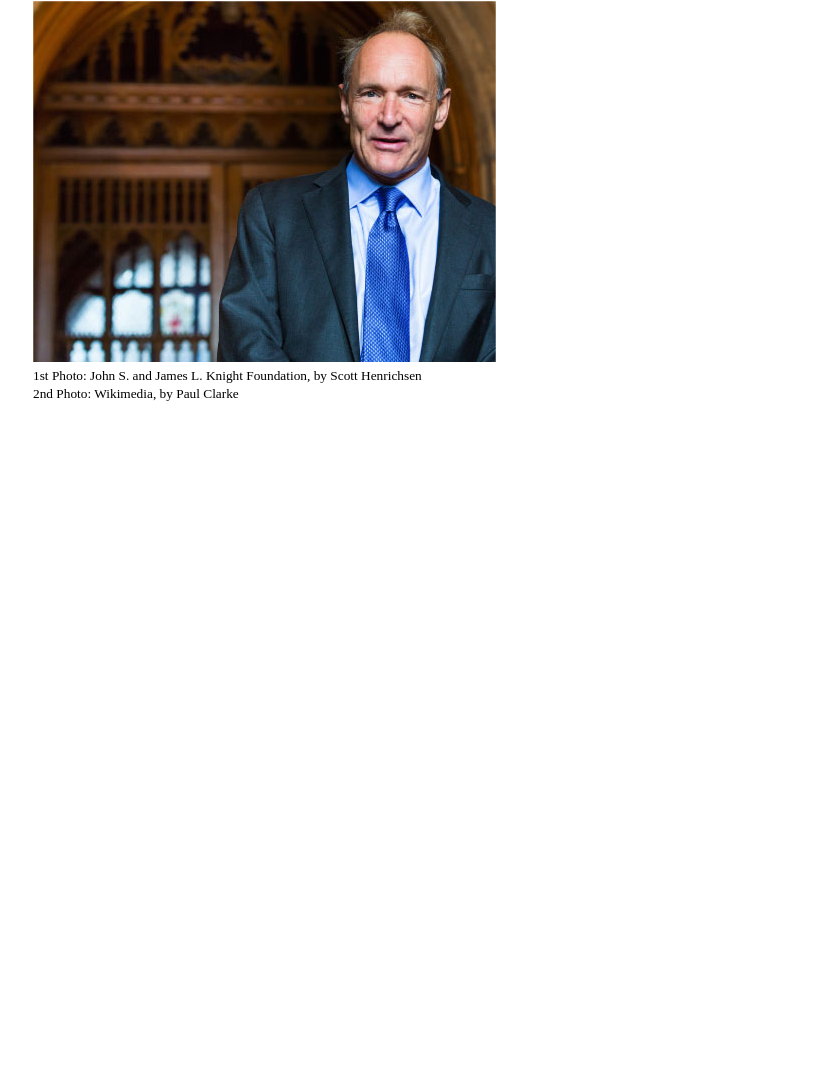
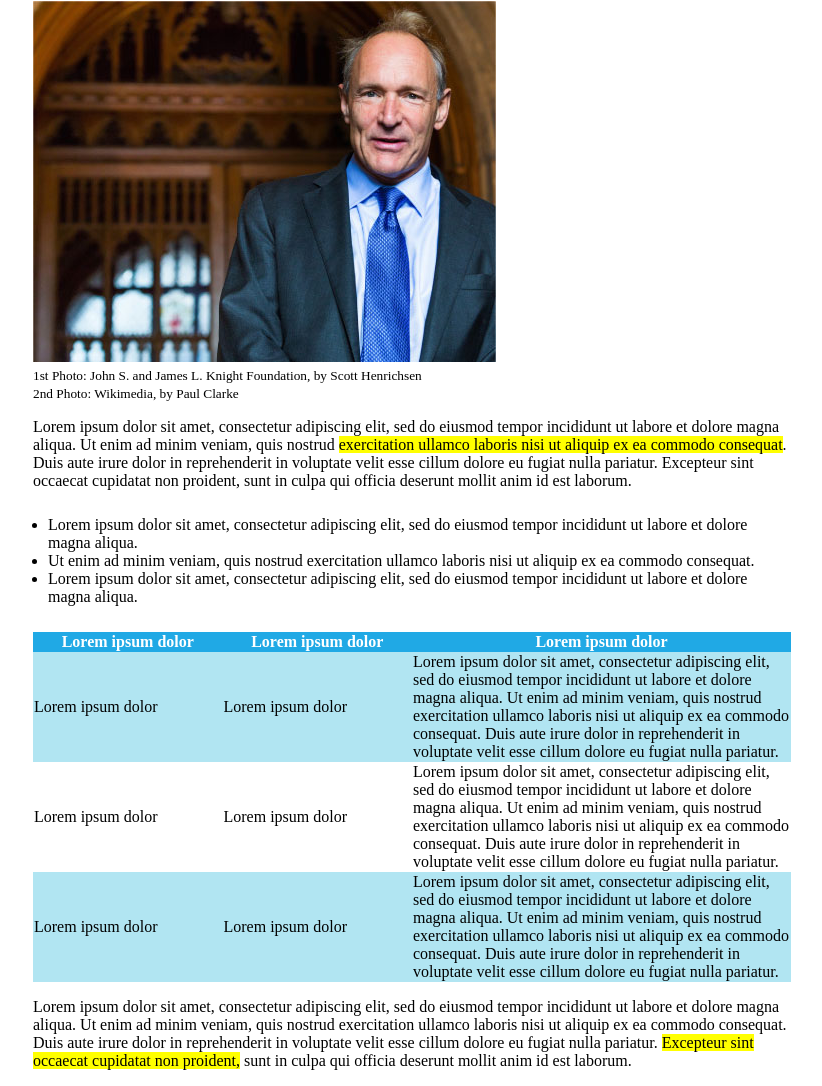
Before and after one commit to giorgiagalbullicavazzini/html-css-booleaner, a plain HTML site: page index.html in a window 1280 px wide. Shown: the part 735-1821 px from the top of the page, without its empty margins (233-1055 px from the left). Before the commit the page ends 1145 px from the top, so only its background shows below. Drawn offline with Linux system fonts and the light colour scheme.

Commit message:
Corpo dell'articolo

```diff
--- a/css/style.css
+++ b/css/style.css
@@ -37,3 +37,28 @@ article section {
 article .foto {
   margin-top: 20px;
 }
+
+section .yellow-text {
+  background-color: yellow;
+}
+
+section ul {
+  padding: 10px 0 10px 15px;
+}
+
+section table {
+  border-collapse: collapse;
+}
+
+section thead {
+  background-color: #20a9e5;
+  color: white;
+}
+
+section .riga-dispari {
+  background-color: #b1e5f2;
+}
+
+section .colonna-larga {
+  width: 50%;
+}
--- a/index.html
+++ b/index.html
@@ -43,6 +43,44 @@
         </div>
       </section>
       <!-- // Foto -->
+
+      <!-- Corpo -->
+      <section>
+        <p>Lorem ipsum dolor sit amet, consectetur adipiscing elit, sed do eiusmod tempor incididunt ut labore et dolore magna aliqua. Ut enim ad minim veniam, quis nostrud <span class="yellow-text">exercitation ullamco laboris nisi ut aliquip ex ea commodo consequat</span>. Duis aute irure dolor in reprehenderit in voluptate velit esse cillum dolore eu fugiat nulla pariatur. Excepteur sint occaecat cupidatat non proident, sunt in culpa qui officia deserunt mollit anim id est laborum.</p>
+        <ul>
+          <li>Lorem ipsum dolor sit amet, consectetur adipiscing elit, sed do eiusmod tempor incididunt ut labore et dolore magna aliqua.</li>
+          <li>Ut enim ad minim veniam, quis nostrud exercitation ullamco laboris nisi ut aliquip ex ea commodo consequat.</li>
+          <li>Lorem ipsum dolor sit amet, consectetur adipiscing elit, sed do eiusmod tempor incididunt ut labore et dolore magna aliqua.</li>
+        </ul>
+        <table>
+          <thead>
+            <tr>
+              <th>Lorem ipsum dolor</th>
+              <th>Lorem ipsum dolor</th>
+              <th>Lorem ipsum dolor</th>
+            </tr>
+          </thead>
+          <tbody>
+            <tr class="riga-dispari">
+              <td>Lorem ipsum dolor</td>
+              <td>Lorem ipsum dolor</td>
+              <td class="colonna-larga">Lorem ipsum dolor sit amet, consectetur adipiscing elit, sed do eiusmod tempor incididunt ut labore et dolore magna aliqua. Ut enim ad minim veniam, quis nostrud exercitation ullamco laboris nisi ut aliquip ex ea commodo consequat. Duis aute irure dolor in reprehenderit in voluptate velit esse cillum dolore eu fugiat nulla pariatur.</td>
+            </tr>
+            <tr class="riga-pari">
+              <td>Lorem ipsum dolor</td>
+              <td>Lorem ipsum dolor</td>
+              <td class="colonna-larga">Lorem ipsum dolor sit amet, consectetur adipiscing elit, sed do eiusmod tempor incididunt ut labore et dolore magna aliqua. Ut enim ad minim veniam, quis nostrud exercitation ullamco laboris nisi ut aliquip ex ea commodo consequat. Duis aute irure dolor in reprehenderit in voluptate velit esse cillum dolore eu fugiat nulla pariatur.</td>
+            </tr>
+            <tr class="riga-dispari">
+              <td>Lorem ipsum dolor</td>
+              <td>Lorem ipsum dolor</td>
+              <td class="colonna-larga">Lorem ipsum dolor sit amet, consectetur adipiscing elit, sed do eiusmod tempor incididunt ut labore et dolore magna aliqua. Ut enim ad minim veniam, quis nostrud exercitation ullamco laboris nisi ut aliquip ex ea commodo consequat. Duis aute irure dolor in reprehenderit in voluptate velit esse cillum dolore eu fugiat nulla pariatur.</td>
+            </tr>
+          </tbody>
+        </table>
+        <p>Lorem ipsum dolor sit amet, consectetur adipiscing elit, sed do eiusmod tempor incididunt ut labore et dolore magna aliqua. Ut enim ad minim veniam, quis nostrud exercitation ullamco laboris nisi ut aliquip ex ea commodo consequat. Duis aute irure dolor in reprehenderit in voluptate velit esse cillum dolore eu fugiat nulla pariatur. <span class="yellow-text">Excepteur sint occaecat cupidatat non proident,</span> sunt in culpa qui officia deserunt mollit anim id est laborum.</p>
+      </section>
+      <!-- // Corpo -->
     </article>
     <!-- // Articolo -->
   </div>
```
